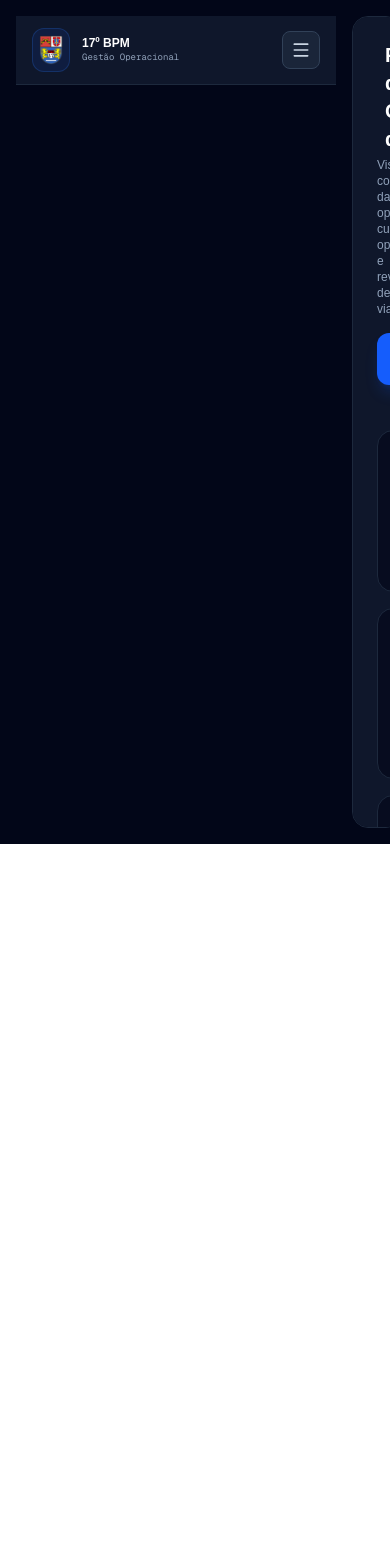
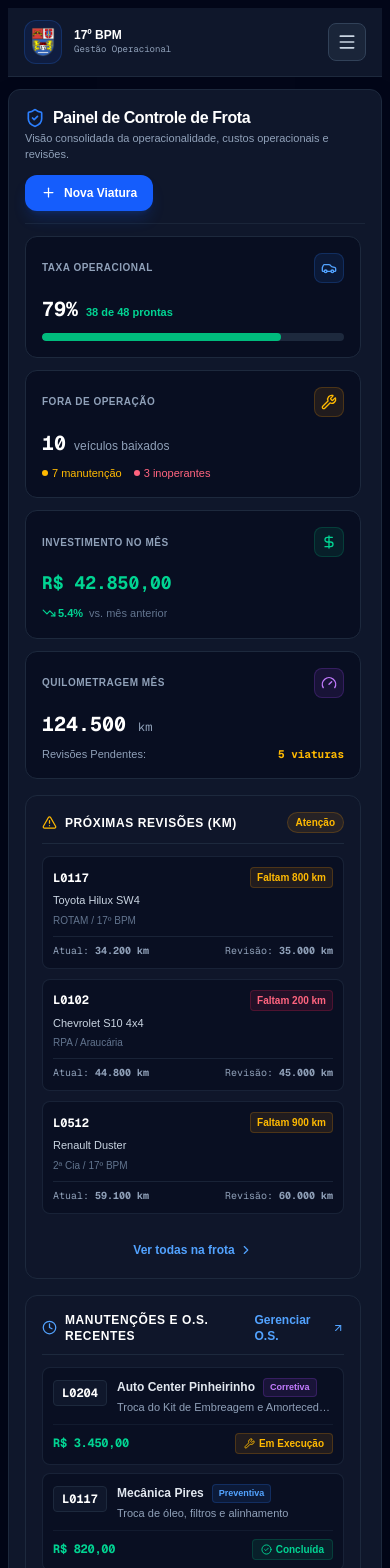
Before and after one commit to hildocosta/sistema-viaturas-17bpm, a Next.js app: page /dashboard in a window 390 px wide. Shown: the top 1568 px of the page. Before the commit the page ends 844 px from the top, so only its background shows below. Built offline with nearby package versions, Linux system fonts and the light colour scheme; no server answers.

Commit message:
fix: ajusta responsividade mobile do painel principal da frota

```diff
--- a/src/app/dashboard/page.js
+++ b/src/app/dashboard/page.js
@@ -2,6 +2,16 @@
 
 import React, { useState, useEffect } from "react";
 import Sidebar from "@/components/sidebar/page";
+import {
+  DashboardWrapper,
+  SidebarArea,
+  MainContent,
+  ContentScrollArea,
+  CardsGrid,
+  DashboardCard,
+  LoadingScreen,
+  HeaderActionButton
+} from "@/components/layout/DashboardLayout";
 import {
   Car,
   Wrench,
@@ -15,8 +25,7 @@ import {
   ArrowUpRight,
   ChevronRight,
   ShieldCheck,
-  Clock,
-  Loader2
+  Clock
 } from "lucide-react";
 import Link from "next/link";
 
@@ -147,65 +156,62 @@ export default function DashboardPrincipalPage() {
     ? Math.round((metricas.prontas / metricas.totalViaturas) * 100)
     : 0;
 
+  if (loading) return <LoadingScreen mensagem="Carregando painel de controle..." />;
+
   return (
-    <div className="flex h-screen w-screen bg-slate-950 overflow-hidden p-4 gap-4 antialiased">
-      {/* Sidebar Lateral */}
-      <div className="w-80 h-full shrink-0">
+    <DashboardWrapper>
+      <SidebarArea>
         <Sidebar />
-      </div>
+      </SidebarArea>
 
-      {/* Conteúdo Principal */}
-      <main className="flex-1 h-full bg-slate-900 rounded-2xl border border-slate-800 p-6 flex flex-col overflow-y-auto container-sombrio">
-
-        {/* Cabeçalho */}
-        <div className="flex flex-col md:flex-row md:items-center justify-between gap-4 border-b border-slate-800 pb-5 mb-6 shrink-0">
+      <MainContent>
+        {/* Cabeçalho Responsivo */}
+        <div className="flex flex-col sm:flex-row sm:items-center justify-between gap-3 pb-3 sm:pb-4 border-b border-slate-800/80 mb-3 sm:mb-4 shrink-0">
           <div>
-            <h1 className="text-xl font-bold text-white tracking-tight flex items-center gap-2">
-              <ShieldCheck className="text-blue-500" size={24} />
-              Painel de Controle de Frota
+            <h1 className="text-base sm:text-lg font-bold text-white flex items-center gap-2 tracking-tight">
+              <ShieldCheck className="text-blue-500 shrink-0" size={20} />
+              <span>Painel de Controle de Frota</span>
             </h1>
-            <p className="text-xs text-slate-400 mt-1">
-              Visão consolidada da operacionalidade, custos operacionais e revisões de viaturas.
+            <p className="text-[11px] sm:text-xs text-slate-400">
+              Visão consolidada da operacionalidade, custos operacionais e revisões.
             </p>
           </div>
 
-          <div className="flex items-center gap-2">
-            <Link href="/dashboard/viaturas/nova">
-              <button className="flex items-center gap-2 bg-blue-600 hover:bg-blue-500 text-white font-bold text-xs px-4 py-2.5 rounded-xl transition-all cursor-pointer shadow-lg shadow-blue-600/20">
-                <Plus size={16} />
-                Nova Viatura
-              </button>
+          <div className="w-full sm:w-auto">
+            <Link href="/dashboard/viaturas/nova" className="w-full sm:w-auto block">
+              <HeaderActionButton variant="primary" className="w-full sm:w-auto justify-center text-xs">
+                <Plus size={15} />
+                <span>Nova Viatura</span>
+              </HeaderActionButton>
             </Link>
           </div>
         </div>
 
-        {loading ? (
-          <div className="flex h-64 items-center justify-center text-slate-400 gap-2">
-            <Loader2 className="animate-spin text-blue-500" size={20} />
-            <span className="text-xs">Carregando dados consolidados...</span>
-          </div>
-        ) : (
-          <div className="space-y-6">
+        {/* Área Rolar Conteúdo */}
+        <ContentScrollArea className="space-y-4 sm:space-y-6 w-full">
 
           {/* CARDS SUPERIORES - MÉTRICAS PRINCIPAIS */}
-            <div className="grid grid-cols-1 sm:grid-cols-2 lg:grid-cols-4 gap-4">
+          <CardsGrid>
 
             {/* Card 1: Taxa Operacional */}
-              <div className="bg-slate-950/60 border border-slate-800 p-4 rounded-2xl flex flex-col justify-between">
-                <div className="flex items-center justify-between mb-3">
-                  <span className="text-xs font-semibold text-slate-400">Taxa Operacional</span>
-                  <div className="p-2 bg-blue-500/10 text-blue-400 rounded-xl border border-blue-500/20">
-                    <Car size={18} />
+            <DashboardCard>
+              <div className="flex flex-col justify-between h-full space-y-3">
+                <div className="flex items-center justify-between">
+                  <span className="text-[10px] sm:text-xs font-semibold text-slate-400 uppercase tracking-wider">
+                    Taxa Operacional
+                  </span>
+                  <div className="p-1.5 bg-blue-500/10 text-blue-400 rounded-lg border border-blue-500/20">
+                    <Car size={16} />
                   </div>
                 </div>
 
                 <div>
                   <div className="flex items-baseline gap-2">
-                    <span className="text-2xl font-bold font-mono text-white">{taxaOperacional}%</span>
-                    <span className="text-xs text-emerald-400 font-semibold">{metricas.prontas} de {metricas.totalViaturas} prontas</span>
+                    <span className="text-xl sm:text-2xl font-bold font-mono text-white">{taxaOperacional}%</span>
+                    <span className="text-[11px] text-emerald-400 font-semibold truncate">{metricas.prontas} de {metricas.totalViaturas} prontas</span>
                   </div>
 
-                  <div className="w-full bg-slate-800 h-2 rounded-full mt-3 overflow-hidden">
+                  <div className="w-full bg-slate-800 h-2 rounded-full mt-2.5 overflow-hidden">
                     <div
                       className="bg-emerald-500 h-full rounded-full transition-all duration-500"
                       style={{ width: `${taxaOperacional}%` }}
@@ -213,25 +219,29 @@ export default function DashboardPrincipalPage() {
                   </div>
                 </div>
               </div>
+            </DashboardCard>
 
             {/* Card 2: Viaturas Fora de Operação */}
-              <div className="bg-slate-950/60 border border-slate-800 p-4 rounded-2xl flex flex-col justify-between">
-                <div className="flex items-center justify-between mb-3">
-                  <span className="text-xs font-semibold text-slate-400">Fora de Operação</span>
-                  <div className="p-2 bg-amber-500/10 text-amber-400 rounded-xl border border-amber-500/20">
-                    <Wrench size={18} />
+            <DashboardCard>
+              <div className="flex flex-col justify-between h-full space-y-3">
+                <div className="flex items-center justify-between">
+                  <span className="text-[10px] sm:text-xs font-semibold text-slate-400 uppercase tracking-wider">
+                    Fora de Operação
+                  </span>
+                  <div className="p-1.5 bg-amber-500/10 text-amber-400 rounded-lg border border-amber-500/20">
+                    <Wrench size={16} />
                   </div>
                 </div>
 
                 <div>
                   <div className="flex items-baseline gap-2">
-                    <span className="text-2xl font-bold font-mono text-white">
+                    <span className="text-xl sm:text-2xl font-bold font-mono text-white">
                       {metricas.manutencao + metricas.inoperantes}
                     </span>
                     <span className="text-xs text-slate-400">veículos baixados</span>
                   </div>
 
-                  <div className="flex items-center gap-3 mt-3 text-[11px]">
+                  <div className="flex items-center gap-3 mt-2 text-[11px]">
                     <span className="flex items-center gap-1 text-amber-400 font-medium">
                       <span className="w-1.5 h-1.5 rounded-full bg-amber-400" />
                       {metricas.manutencao} manutenção
@@ -243,18 +253,22 @@ export default function DashboardPrincipalPage() {
                   </div>
                 </div>
               </div>
+            </DashboardCard>
 
             {/* Card 3: Investimento no Mês */}
-              <div className="bg-slate-950/60 border border-slate-800 p-4 rounded-2xl flex flex-col justify-between">
-                <div className="flex items-center justify-between mb-3">
-                  <span className="text-xs font-semibold text-slate-400">Investimento no Mês</span>
-                  <div className="p-2 bg-emerald-500/10 text-emerald-400 rounded-xl border border-emerald-500/20">
-                    <DollarSign size={18} />
+            <DashboardCard>
+              <div className="flex flex-col justify-between h-full space-y-3">
+                <div className="flex items-center justify-between">
+                  <span className="text-[10px] sm:text-xs font-semibold text-slate-400 uppercase tracking-wider">
+                    Investimento no Mês
+                  </span>
+                  <div className="p-1.5 bg-emerald-500/10 text-emerald-400 rounded-lg border border-emerald-500/20">
+                    <DollarSign size={16} />
                   </div>
                 </div>
 
                 <div>
-                  <div className="text-xl font-bold font-mono text-emerald-400">
+                  <div className="text-lg sm:text-xl font-bold font-mono text-emerald-400">
                     {formatarMoeda(metricas.custoMesAtual)}
                   </div>
 
@@ -270,58 +284,63 @@ export default function DashboardPrincipalPage() {
                         +{metricas.variacaoCustoMes}%
                       </span>
                     )}
-                    <span className="text-slate-500">em relação ao mês anterior</span>
+                    <span className="text-slate-500 truncate">vs. mês anterior</span>
                   </div>
                 </div>
               </div>
+            </DashboardCard>
 
             {/* Card 4: Quilometragem Mês */}
-              <div className="bg-slate-950/60 border border-slate-800 p-4 rounded-2xl flex flex-col justify-between">
-                <div className="flex items-center justify-between mb-3">
-                  <span className="text-xs font-semibold text-slate-400">Quilometragem Mês</span>
-                  <div className="p-2 bg-purple-500/10 text-purple-400 rounded-xl border border-purple-500/20">
-                    <Gauge size={18} />
+            <DashboardCard>
+              <div className="flex flex-col justify-between h-full space-y-3">
+                <div className="flex items-center justify-between">
+                  <span className="text-[10px] sm:text-xs font-semibold text-slate-400 uppercase tracking-wider">
+                    Quilometragem Mês
+                  </span>
+                  <div className="p-1.5 bg-purple-500/10 text-purple-400 rounded-lg border border-purple-500/20">
+                    <Gauge size={16} />
                   </div>
                 </div>
 
                 <div>
-                  <div className="text-2xl font-bold font-mono text-white">
+                  <div className="text-xl sm:text-2xl font-bold font-mono text-white">
                     {metricas.kmTotalRodadoMes.toLocaleString("pt-BR")} <span className="text-xs text-slate-400 font-normal">km</span>
                   </div>
 
-                  <div className="flex items-center justify-between mt-3 text-[11px] text-slate-400">
+                  <div className="flex items-center justify-between mt-2 text-[11px] text-slate-400">
                     <span>Revisões Pendentes:</span>
                     <span className="font-bold text-amber-400 font-mono">{metricas.revisoesPendentes} viaturas</span>
                   </div>
                 </div>
               </div>
+            </DashboardCard>
 
-            </div>
+          </CardsGrid>
 
           {/* SEÇÃO INTERMEDIÁRIA: REVISÕES E MANUTENÇÕES */}
-            <div className="grid grid-cols-1 lg:grid-cols-3 gap-6">
+          <div className="grid grid-cols-1 lg:grid-cols-3 gap-4 sm:gap-6 w-full">
 
             {/* Coluna 1: Alertas de Revisão Preventiva */}
-              <div className="bg-slate-950/60 border border-slate-800 rounded-2xl p-5 flex flex-col justify-between">
+            <div className="bg-slate-900/60 border border-slate-800 rounded-xl p-4 sm:p-5 flex flex-col justify-between space-y-4">
               <div>
-                  <div className="flex items-center justify-between border-b border-slate-800 pb-3 mb-4">
+                <div className="flex items-center justify-between border-b border-slate-800 pb-2.5 mb-3">
                   <h2 className="text-xs font-bold text-white uppercase tracking-wider flex items-center gap-2">
-                      <AlertTriangle size={16} className="text-amber-400" />
-                      Próximas Revisões (KM)
+                    <AlertTriangle size={15} className="text-amber-400 shrink-0" />
+                    <span>Próximas Revisões (KM)</span>
                   </h2>
-                    <span className="text-[10px] bg-amber-500/10 text-amber-400 px-2 py-0.5 rounded-full border border-amber-500/20 font-bold">
+                  <span className="text-[10px] bg-amber-500/10 text-amber-400 px-2 py-0.5 rounded-full border border-amber-500/20 font-bold shrink-0">
                     Atenção
                   </span>
                 </div>
 
-                  <div className="space-y-3">
+                <div className="space-y-2.5">
                   {alertasRevisao.map((alerta) => {
                     const kmFaltantes = alerta.kmProximaRevisao - alerta.kmAtual;
                     return (
-                        <div key={alerta.id} className="bg-slate-900 border border-slate-800 rounded-xl p-3">
-                          <div className="flex items-center justify-between mb-1.5">
+                      <div key={alerta.id} className="bg-slate-950/40 border border-slate-800/80 rounded-lg p-2.5 sm:p-3 space-y-1">
+                        <div className="flex items-center justify-between gap-2">
                           <span className="font-mono font-bold text-white text-xs">{alerta.prefixo}</span>
-                            <span className={`text-[10px] font-bold px-2 py-0.5 rounded ${
+                          <span className={`text-[10px] font-bold px-1.5 py-0.5 rounded shrink-0 ${
                             alerta.urgencia === "critica"
                               ? "bg-rose-500/10 text-rose-400 border border-rose-500/20"
                               : "bg-amber-500/10 text-amber-400 border border-amber-500/20"
@@ -331,9 +350,9 @@ export default function DashboardPrincipalPage() {
                         </div>
 
                         <p className="text-[11px] text-slate-300 font-medium truncate">{alerta.modelo}</p>
-                          <p className="text-[10px] text-slate-500">{alerta.subunidade}</p>
+                        <p className="text-[10px] text-slate-500 truncate">{alerta.subunidade}</p>
 
-                          <div className="mt-2.5 flex items-center justify-between text-[10px] text-slate-400 border-t border-slate-800/80 pt-2 font-mono">
+                        <div className="mt-2 flex items-center justify-between text-[10px] text-slate-400 border-t border-slate-800/80 pt-1.5 font-mono">
                           <span>Atual: <strong>{alerta.kmAtual.toLocaleString("pt-BR")} km</strong></span>
                           <span>Revisão: <strong>{alerta.kmProximaRevisao.toLocaleString("pt-BR")} km</strong></span>
                         </div>
@@ -343,43 +362,42 @@ export default function DashboardPrincipalPage() {
                 </div>
               </div>
 
-                <Link href="/dashboard/viaturas" className="mt-4 block">
+              <Link href="/dashboard/viaturas" className="block pt-2">
                 <button className="w-full text-center text-xs text-blue-400 hover:text-blue-300 font-semibold flex items-center justify-center gap-1 py-1 transition-colors cursor-pointer">
-                    Ver todas na frota
+                  <span>Ver todas na frota</span>
                   <ChevronRight size={14} />
                 </button>
               </Link>
             </div>
 
-              {/* Coluna 2: Lista de Manutenções Recentes (Grid 12 colunas perfeitamente distribuído) */}
-              <div className="lg:col-span-2 bg-slate-950/60 border border-slate-800 rounded-2xl p-5 flex flex-col justify-between">
+            {/* Coluna 2: Lista de Manutenções Recentes */}
+            <div className="lg:col-span-2 bg-slate-900/60 border border-slate-800 rounded-xl p-4 sm:p-5 flex flex-col justify-between space-y-4">
               <div>
-                  <div className="flex items-center justify-between border-b border-slate-800 pb-3 mb-4">
+                <div className="flex items-center justify-between border-b border-slate-800 pb-2.5 mb-3">
                   <h2 className="text-xs font-bold text-white uppercase tracking-wider flex items-center gap-2">
-                      <Clock size={16} className="text-blue-400" />
-                      Manutenções e O.S. Recentes
+                    <Clock size={15} className="text-blue-400 shrink-0" />
+                    <span>Manutenções e O.S. Recentes</span>
                   </h2>
 
                   <Link href="/dashboard/manutencoes" className="text-xs text-blue-400 hover:text-blue-300 font-semibold flex items-center gap-1 transition-colors">
-                      Gerenciar O.S.
+                    <span>Gerenciar O.S.</span>
                     <ArrowUpRight size={14} />
                   </Link>
                 </div>
 
-                  {/* Lista de Linhas Customizadas */}
-                  <div className="space-y-2.5">
+                <div className="space-y-2">
                   {ultimasManutencoes.map((os) => (
                     <div
                       key={os.id}
-                        className="bg-slate-900 border border-slate-800/80 hover:border-slate-700 rounded-xl p-3 grid grid-cols-12 items-center gap-3 transition-all"
+                      className="bg-slate-950/40 border border-slate-800/80 hover:border-slate-700 rounded-lg p-2.5 sm:p-3 flex flex-col sm:flex-row sm:items-center justify-between gap-2 transition-all"
                     >
-                        {/* 1. Detalhes (6/12 colunas) - Prefixo + Oficina + Descrição */}
-                        <div className="col-span-12 sm:col-span-6 flex items-center gap-3 min-w-0">
-                          <span className="font-mono font-bold text-white text-xs bg-slate-950 px-2 py-1.5 rounded-lg border border-slate-800 shrink-0">
+                      {/* Prefixo, Oficina e Descrição */}
+                      <div className="flex items-start sm:items-center gap-2.5 min-w-0 flex-1">
+                        <span className="font-mono font-bold text-white text-xs bg-slate-900 px-2 py-1 rounded border border-slate-800 shrink-0 mt-0.5 sm:mt-0">
                           {os.prefixo}
                         </span>
                         <div className="min-w-0 flex-1">
-                            <div className="flex items-center gap-2">
+                          <div className="flex items-center gap-2 flex-wrap">
                             <span className="font-semibold text-slate-200 text-xs truncate">{os.oficina}</span>
                             <span className={`text-[9px] font-bold px-1.5 py-0.5 rounded shrink-0 ${
                               os.tipo === "Preventiva"
@@ -393,22 +411,19 @@ export default function DashboardPrincipalPage() {
                         </div>
                       </div>
 
-                        {/* 2. Valor Centralizado (3/12 colunas) */}
-                        <div className="col-span-6 sm:col-span-3 text-left sm:text-center">
+                      {/* Valor e Status */}
+                      <div className="flex items-center justify-between sm:justify-end gap-3 pt-2 sm:pt-0 border-t sm:border-t-0 border-slate-800/50 shrink-0">
                         <span className="font-mono font-bold text-emerald-400 text-xs tracking-tight">
                           {formatarMoeda(os.valor)}
                         </span>
-                        </div>
 
-                        {/* 3. Status Alinhado à Direita (3/12 colunas) */}
-                        <div className="col-span-6 sm:col-span-3 flex justify-end">
-                          <span className={`inline-flex items-center gap-1.5 text-[10px] font-bold px-2.5 py-1 rounded-lg w-full sm:w-auto justify-center ${
+                        <span className={`inline-flex items-center gap-1 text-[10px] font-bold px-2 py-0.5 rounded ${
                           os.status === "Concluída"
                             ? "bg-emerald-500/10 text-emerald-400 border border-emerald-500/20"
                             : "bg-amber-500/10 text-amber-400 border border-amber-500/20"
                         }`}>
-                            {os.status === "Concluída" ? <CheckCircle2 size={12} /> : <Wrench size={12} />}
-                            {os.status}
+                          {os.status === "Concluída" ? <CheckCircle2 size={11} /> : <Wrench size={11} />}
+                          <span>{os.status}</span>
                         </span>
                       </div>
 
@@ -417,7 +432,7 @@ export default function DashboardPrincipalPage() {
                 </div>
               </div>
 
-                <div className="border-t border-slate-800/80 pt-3 mt-4 flex flex-col sm:flex-row sm:items-center justify-between gap-2 text-[11px] text-slate-400">
+              <div className="border-t border-slate-800/80 pt-2.5 mt-2 flex flex-col sm:flex-row sm:items-center justify-between gap-2 text-[11px] text-slate-400">
                 <span>Atualizado via integração de oficinas credenciadas.</span>
                 <Link href="/dashboard/viaturas" className="text-blue-400 hover:underline font-medium">
                   Acessar cadastro de frota →
@@ -427,10 +442,9 @@ export default function DashboardPrincipalPage() {
 
           </div>
 
-          </div>
-        )}
+        </ContentScrollArea>
 
-      </main>
-    </div>
+      </MainContent>
+    </DashboardWrapper>
   );
 }
```
Lines whose indentation alone changed are shown as unchanged.
